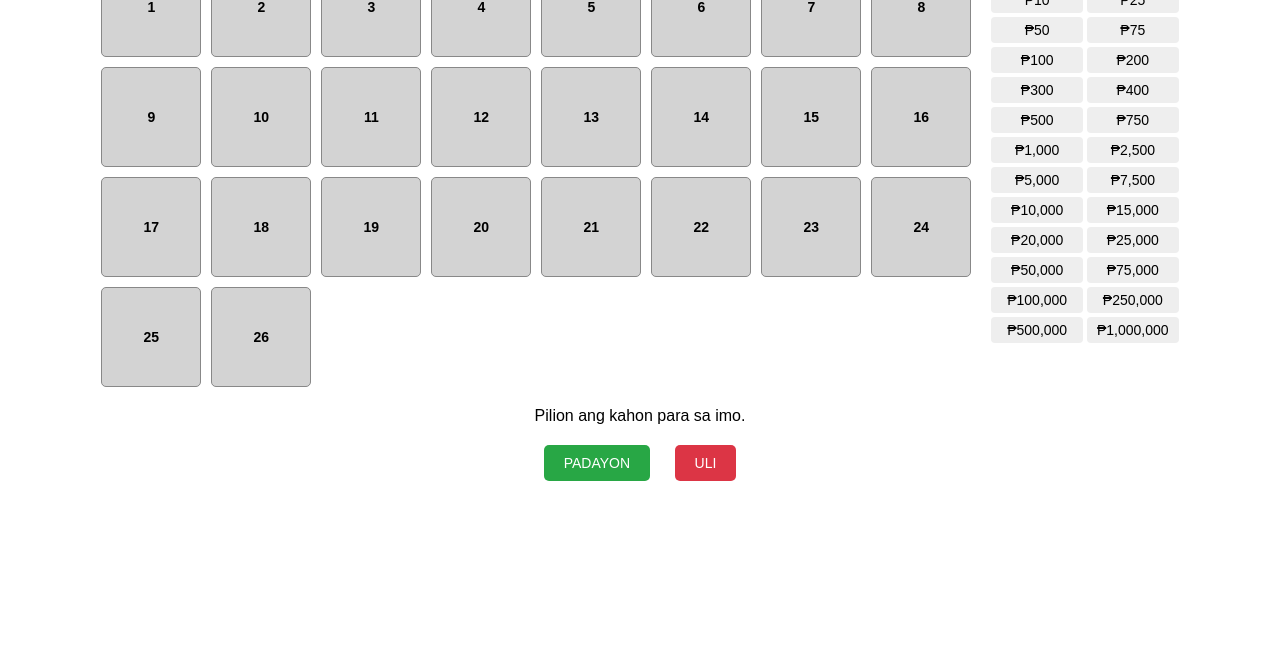
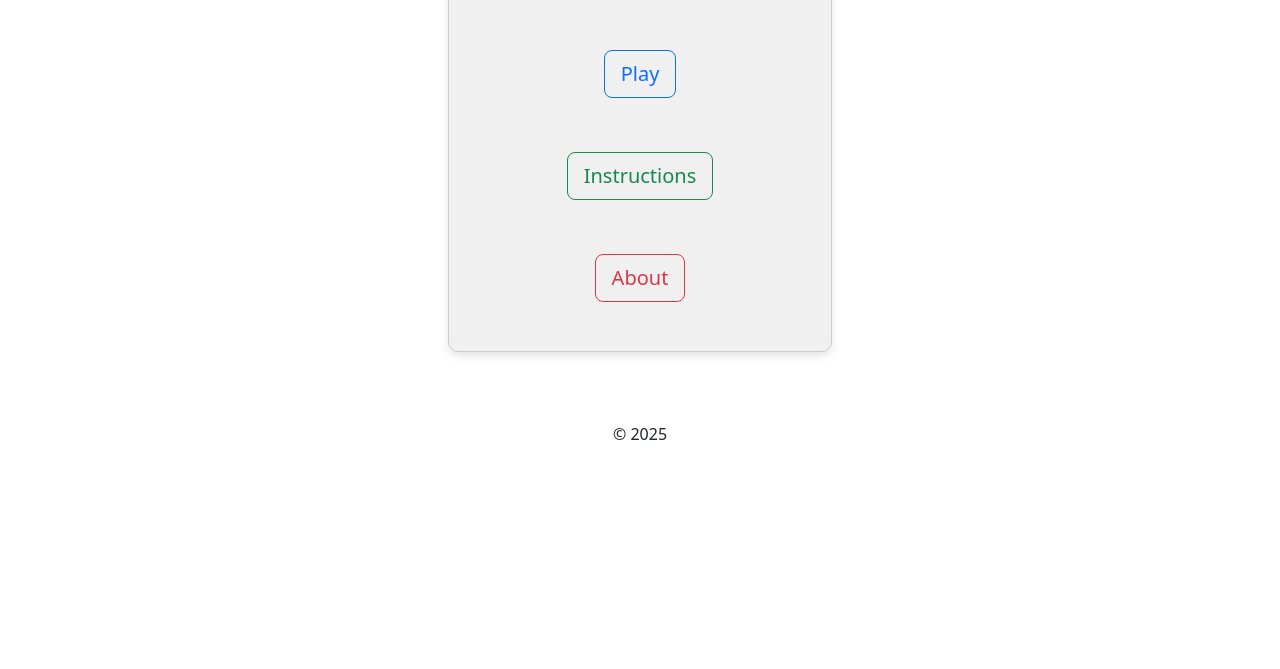
Before and after one commit to ironraymond04/PF-102-Final-Project, a plain HTML site: page index.html in a window 1280 px wide. Shown: the part 131-800 px from the top of the page. Drawn offline with nearby package versions, Linux system fonts and the light colour scheme.

Commit message:
Updated content

```diff
--- a/index.html
+++ b/index.html
@@ -1,32 +1,52 @@
-<!DOCTYPE html>
-<html lang="en">
+<html>
     <head>
-  <meta charset="UTF-8" />
-  <meta name="viewport" content="width=device-width, initial-scale=1.0"/>
+        <meta charset="utf-8">
+        <meta name="viewport" content="width=device-width, initial-scale=1">
         <title>Padayon O Uli</title>
-  <link rel="stylesheet" href="style.css"/>
+        <link href="https://cdn.jsdelivr.net/npm/bootstrap@5.3.3/dist/css/bootstrap.min.css" rel="stylesheet">
+        <script src="https://cdn.jsdelivr.net/npm/bootstrap@5.3.3/dist/js/bootstrap.bundle.min.js"></script>
+        <style>
+            h1 {
+                margin-top: 5%;
+            }
+
+            .button-container {
+            display: flex;
+            flex-direction: column;
+            align-items: center;
+            gap: 15px; /* space between buttons */
+            margin-top: 50px; /* optional: add space from top */
+            }
+
+            .container {
+            width: 30%;
+            margin: 0 auto;
+            padding: 10px;
+            background-color: #f0f0f0;
+            border: 1px solid #ccc;
+            border-radius: 10px;
+            box-shadow: 0 4px 8px rgba(0,0,0,0.1);
+            }
+
+            footer {
+            text-align: center;
+            padding: 20px 0;
+            margin-top: 50px;
+            }
+
+        </style>
     </head>
     <body>
-  <h1>PADAYON O ULI</h1>
-  <div class="game-container">
-    <div class="cases-grid" id="cases-grid"></div>
-    <div class="side-panel">
-      <div class="value-list" id="value-list"></div>
+        <h1 class="text-center">PADAYON O ULI</h1>
+
+        <div class="container">
+        <div class="button-container">
+        <a href="main.html" class="btn btn-outline-primary btn-lg">Play</a><br>
+        <a href="instruction.html" class="btn btn-outline-success btn-lg">Instructions</a><br>
+        <a href="about.html" class="btn btn-outline-danger btn-lg">About</a><br>
         </div>
         </div>
-  <div id="message">Pili-on ang kahon para sa imo</div>
-  <div class="button-row">
-    <button id="no-deal-btn" disabled>PADAYON</button>
-    <button id="deal-btn" disabled>ULI</button>
-  </div>
 
-<div id="endModal" class="modal">
-  <div class="modal-content">
-    <h2>CONGRATULATIONS!!!</h2>
-    <p id="finalMessage"></p>
-    <button onclick="closeModal()">Close</button>
-  </div>
-</div>
-  <script src="script.js"></script>
+        <footer>© 2025</footer>
     </body>
 </html>
--- a/script.js
+++ b/script.js
@@ -95,7 +95,7 @@ function offerFromBanker() {
 
   const offer = Math.round(remaining.reduce((a, b) => a + b, 0) / remaining.length);
 
-  message.textContent = `Ang gipangayo: ₱${offer.toLocaleString()}. Padayon o Uli?`;
+  message.textContent = `Ang tanyag sa bangkero kay: ₱${offer.toLocaleString()}. Padayon o Uli?`;
   dealBtn.disabled = false;
   noDealBtn.disabled = false;
   playSound3();
```
Also changed, not shown: main.html (added, +32 -0 lines), about.html (added), instruction.html (added). Lines whose indentation alone changed are shown as unchanged.
